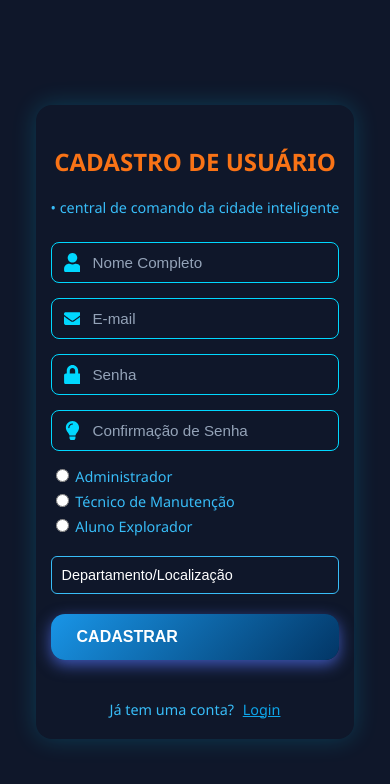
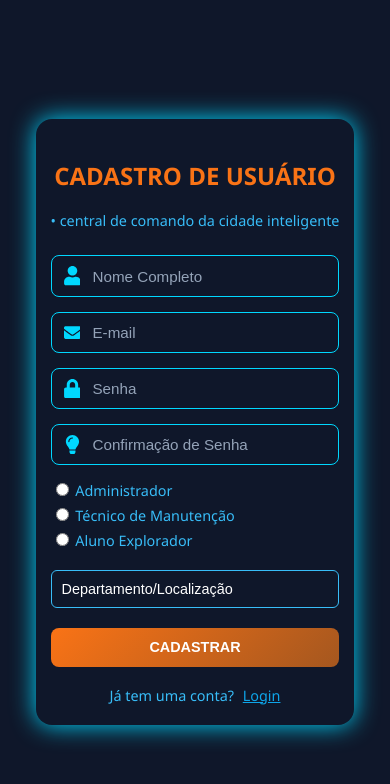
Before and after one commit to Beatrizdutra18/Smart_City, a React (Vite) app in the folder front/: page / in a window 390 px wide. Shown: the top 784 px of the page. Built offline with nearby package versions, Linux system fonts and the light colour scheme.

Commit message:
11/06/2025 21:27

```diff
--- a/front/src/cadastro/cadastro.css
+++ b/front/src/cadastro/cadastro.css
@@ -22,7 +22,7 @@
 .form-box {
   padding: 40px 35px;
   border-radius: 16px;
-  box-shadow: 0 0 25px rgba(0, 216, 255, 0.2);
+  box-shadow: 0 0 25px #00d8ff;
   width: 100%;
   max-width: 500px; /* Aumentado de 380px para 500px */
   display: flex;
@@ -114,8 +114,8 @@
 }
 
 /* Botão cadastrar */
-.btn-cadastrar {
-  background-color: #f97316;
+.btn-cadastro {
+  background: linear-gradient(135deg, #f97316, #a5571f);
   color: white;
   padding: 0.7rem;
   border: none;
@@ -127,7 +127,7 @@
   font-size: 1rem;
 }
 
-.btn-cadastrar:hover {
+.btn-cadastro:hover {
   background-color: #f97316;
   transform: scale(1.02);
 }
@@ -181,7 +181,7 @@
 
   .input-group,
   .select,
-  .btn-cadastrar {
+  .btn-cadastro {
     font-size: 0.9rem;
   }
 }
--- a/front/src/cadastro/cadastro.jsx
+++ b/front/src/cadastro/cadastro.jsx
@@ -69,7 +69,7 @@ export default function Cadastro() {
           <option>Professor</option>
         </select>
 
-        <button type="submit" className="btn-cadastrar">
+        <button type="submit" className="btn-cadastro">
           CADASTRAR
         </button>
 
--- a/front/src/login/login.css
+++ b/front/src/login/login.css
@@ -1,7 +1,7 @@
 body {
   margin: 0;
   font-family: 'Segoe UI', sans-serif;
-  background: radial-gradient(circle at top, #1a1f2e 0%, #0a0f1c 80%);
+  background-color: #0f172a;
   color: white;
 }
 
@@ -15,7 +15,7 @@ body {
 
 .login-box {
 
-  box-shadow: 0 0 20px #00d8ff;
+  box-shadow: 0 0 25px #00d8ff;
   border-radius: 10px;
   padding: 2.5rem 2rem;
   width: 100%;
@@ -90,7 +90,7 @@ body {
 }
 
 .login-button {
-  background-color: #B0561A;
+  background: linear-gradient(135deg, #a5571f, #f97316);
   color: white;
   padding: 0.6rem;
   border: none;
```
